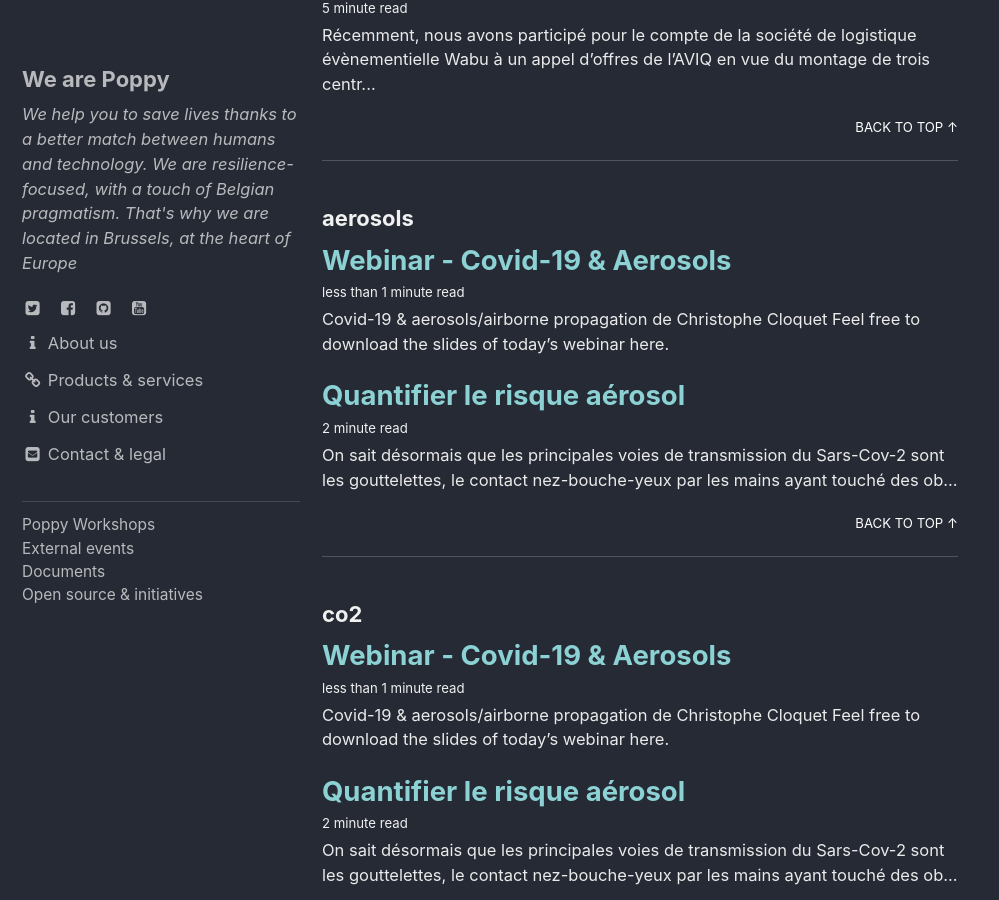
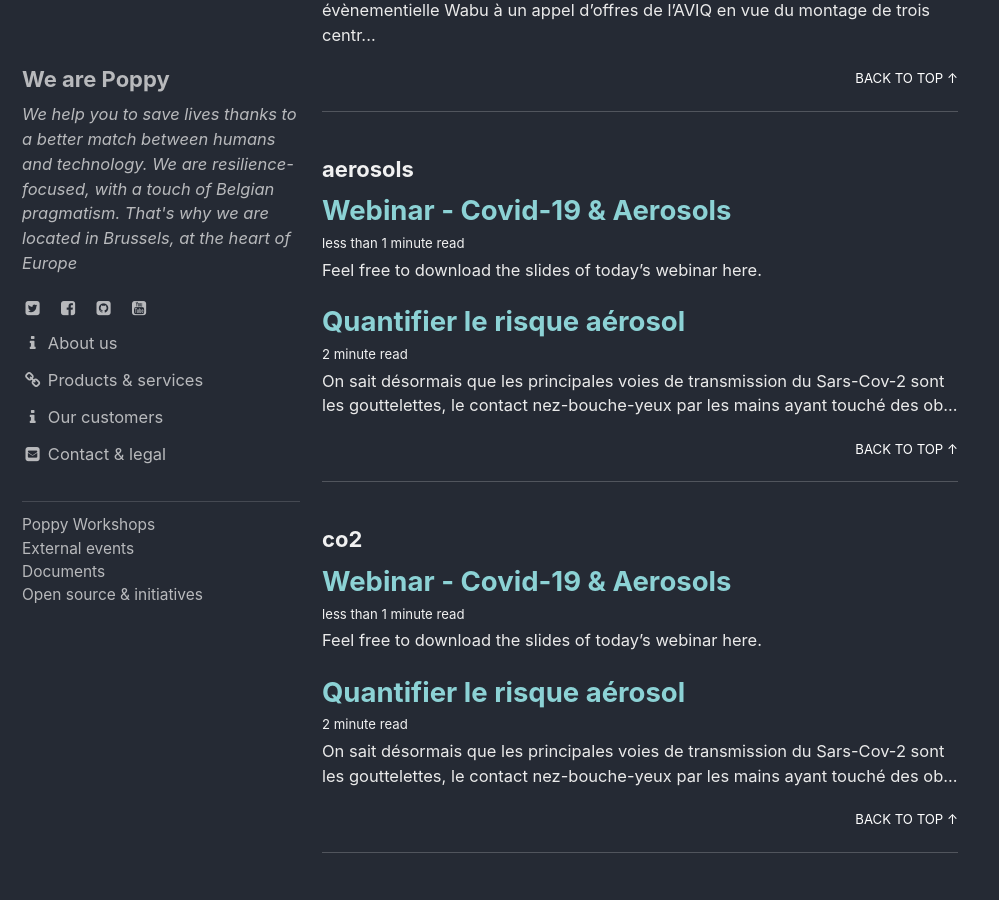
Before and after one commit to ccloquet/ccloquet.github.io, a Jekyll site: the page built from _pages/tag-archive.md, in a window 1280 px wide and 900 px high, scrolled down 18129 px. Shown: the whole window, without its empty margins (0-999 px from the left). Built offline with Jekyll 4.4.1, drawn with Linux system fonts in a browser that asks for light colours; cached includes are drawn as plain includes; some of the changed text lies outside the part shown.

Commit message:
Update 2021-01-21-aerosols-presa.md

```diff
--- a/_posts/2021-01-21-aerosols-presa.md
+++ b/_posts/2021-01-21-aerosols-presa.md
@@ -1,13 +1,15 @@
 ---
 title: "Webinar - Covid-19 & Aerosols"
 published: true
-tags: [tools,aerosols,covid19,co2]
+tags: [tools,aerosols,covid19,co2,hepa,ach]
 ---
-<iframe src="//www.slideshare.net/slideshow/embed_code/key/2mLsg6cpvpFeVJ" width="595" height="485" frameborder="0" marginwidth="0" marginheight="0" scrolling="no" style="border:1px solid #CCC; border-width:1px; margin-bottom:5px; max-width: 100%;" allowfullscreen> </iframe> <div style="margin-bottom:5px"> <strong> <a href="//www.slideshare.net/ChristopheCloquet/covid19-aerosolsairborne-propagation" title="Covid-19 &amp; aerosols/airborne propagation" target="_blank">Covid-19 &amp; aerosols/airborne propagation</a> </strong> de <strong><a href="https://www.slideshare.net/ChristopheCloquet" target="_blank">Christophe Cloquet</a></strong> </div>
+
 Feel free to download the slides of today's webinar <a href='https://blog.my-poppy.eu/images/20210121_covid_aerosols_poppy_webinar.pdf'>here</a>.
 
 Also some information in this <a href='https://blog.my-poppy.eu/ICT-aerosols/'>post</a> (French).
 
 You do not have time to master the subject? Your situation is more complex? You want your issues be analyzed by a physicist? [Contact us](mailto:info@my-poppy.eu)!
 
+<iframe src="//www.slideshare.net/slideshow/embed_code/key/2mLsg6cpvpFeVJ" width="595" height="485" frameborder="0" marginwidth="0" marginheight="0" scrolling="no" style="border:1px solid #CCC; border-width:1px; margin-bottom:5px; max-width: 100%;" allowfullscreen> </iframe> <div style="margin-bottom:5px">
+
 <iframe src="https://www.my-poppy.eu/cnt/cnt.php" width="1" height="1" frameBorder="0">
```
